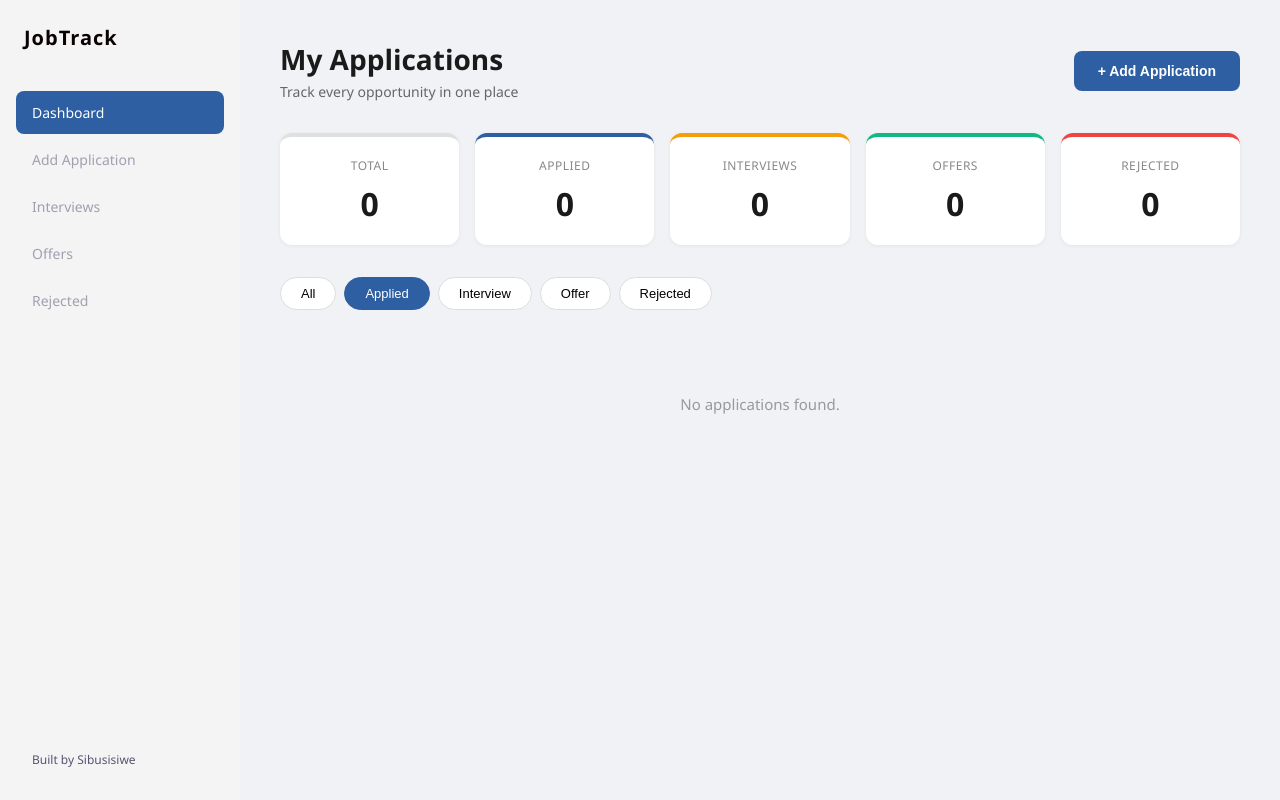
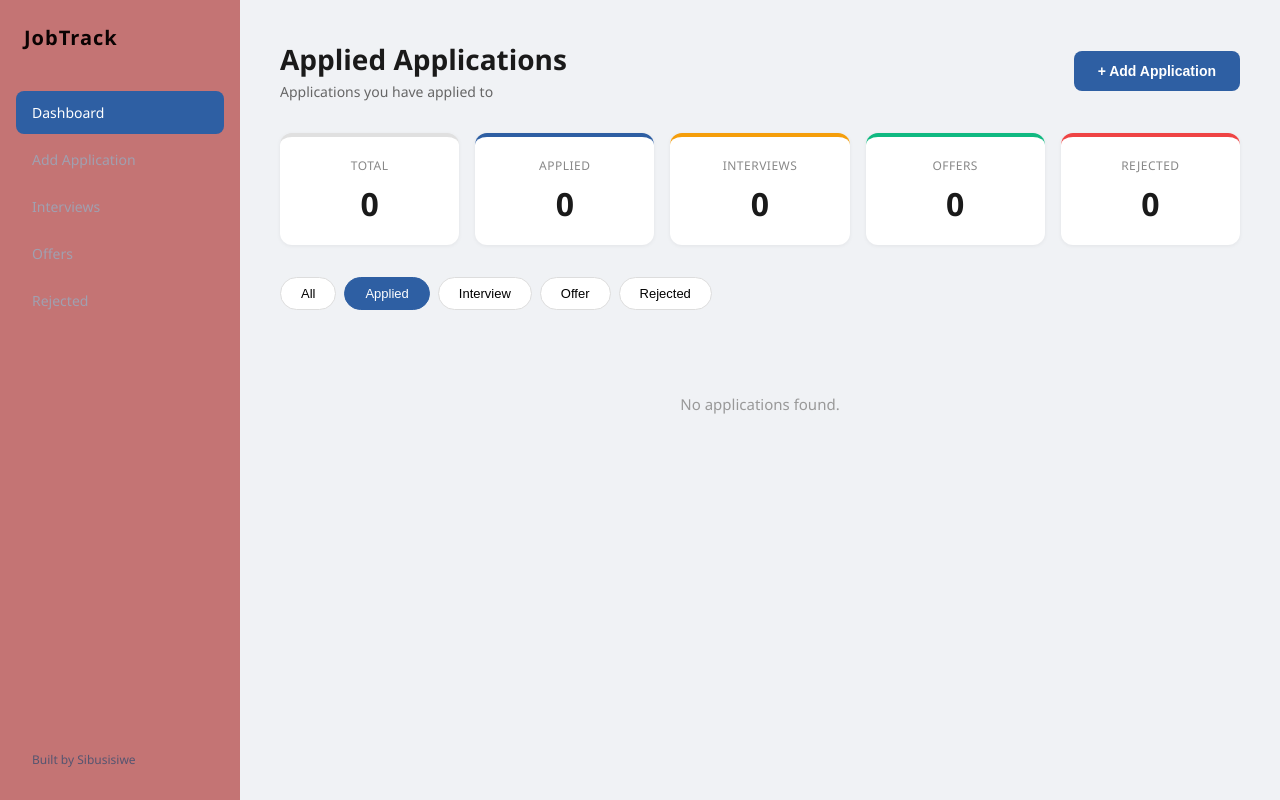
Before and after one commit to sibusisiwe0405/job-tracker, a plain HTML site: page index.html in a window 1280 px wide. Both pictures are taken after a click on the button "Applied". Drawn offline with Linux system fonts and the light colour scheme; no server answers.

Commit message:
styling and header changes
header changes

```diff
--- a/app.js
+++ b/app.js
@@ -17,6 +17,8 @@ async function fetchApplications() {
 
 function renderApplications() {
   const grid = document.getElementById('applications-grid');
+
+
   const filtered = currentFilter === 'All'
     ? allApplications
     : allApplications.filter(a => a.status === currentFilter);
@@ -70,6 +72,26 @@ function filterApplications(status, btn) {
   document.querySelectorAll('.filter-btn').forEach(b => b.classList.remove('active'));
   btn.classList.add('active');
   renderApplications();
+  updateHeader(status);
+
+  function updateHeader(status) {
+    const titles = {
+      'All': 'All Applications',
+      'Applied': 'Applied Applications',
+      'Interview': 'Applications in Interview',
+      'Offer': 'Applications with Offers',
+      'Rejected': 'Rejected Applications'
+    };
+    const subtitles = {
+      'All': 'Track every opportunity in one place',
+      'Applied': 'Applications you have applied to',
+      'Interview': 'Applications currently in interview stage',
+      'Offer': 'Applications that have received offers',
+      'Rejected': 'Applications that were rejected'
+    };
+    document.querySelector('.header h1').textContent = titles[status] || 'My Applications';
+    document.querySelector('.header p').textContent = subtitles[status] || 'Track every opportunity in one place';
+  }
 }
 
 function toggleInterviewFields() {
--- a/style.css
+++ b/style.css
@@ -15,13 +15,14 @@ body {
 /* Sidebar */
 .sidebar {
   width: 240px;
-  background: #f4f4f5;
+  background: #c47474;
   color: rgb(11, 3, 3);
   display: flex;
   flex-direction: column;
   padding: 24px 16px;
   position: fixed;
   height: 100vh;
+
 }
 
 .logo {
```
